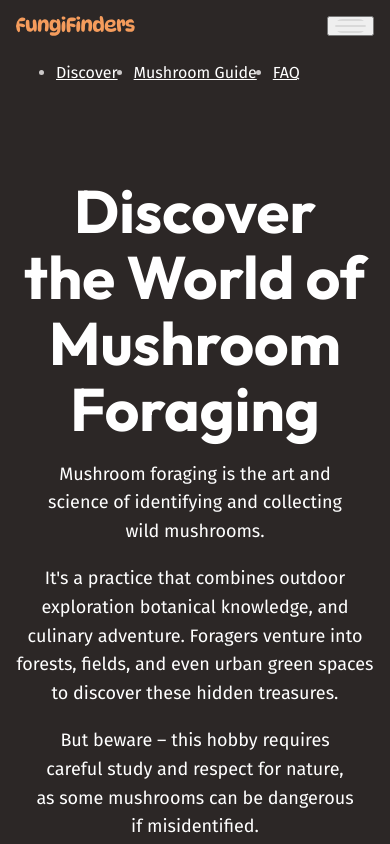
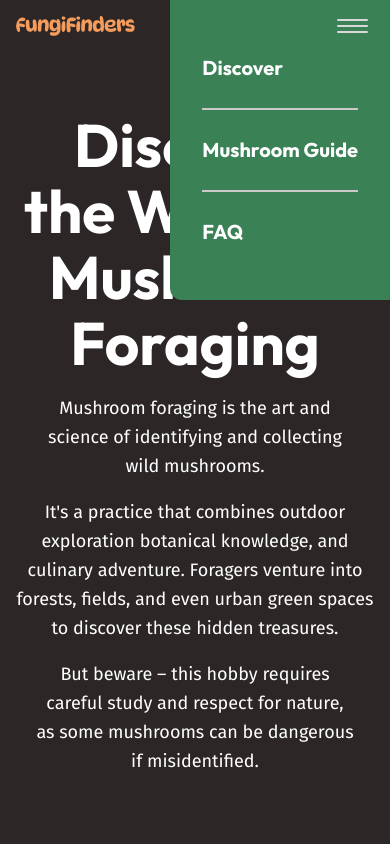
Before and after one commit to Karinacho/css-professional-website, a website: page index.html in a window 390 px wide. Both pictures are taken after a click on the button "Menu". Shown: the top 844 px of the page. Drawn offline with Linux system fonts and the light colour scheme.

Commit message:
hamburger menu mobile
Signed-off-by: Karinacho <kari.cholakova@gmail.com>

```diff
--- a/index.html
+++ b/index.html
@@ -10,6 +10,7 @@
             href="https://fonts.googleapis.com/css2?family=Fira+Sans:wght@400;700&family=Outfit:wght@100..900&display=swap"
             rel="stylesheet"
         />
+        <script src="main.js" defer></script>
         <title>Fungi Finders</title>
     </head>
 
--- /dev/null
+++ b/main.js
@@ -0,0 +1,14 @@
+const navToggle = document.querySelector('[aria-controls="primary-nav"]');
+const primaryNav = document.querySelector('.primary-nav');
+
+navToggle.addEventListener('click', () => {
+    const navOpened = navToggle.getAttribute('aria-expanded') === 'true';
+
+    if (navOpened) {
+        navToggle.setAttribute('aria-expanded', 'false');
+    } else {
+        navToggle.setAttribute('aria-expanded', 'true');
+    }
+
+
+})
--- a/style.css
+++ b/style.css
@@ -303,10 +303,70 @@
         justify-content: space-between;
     }
 
+    [aria-controls='primary-nav'] {
+        z-index: 100;
+        background-color: transparent;
+        border: 0;
+        cursor: pointer;
+
+        img {
+            border-radius: 0;
+        }
+    }
+
+    [aria-controls='primary-nav'] {
+        display: none;
+    }
+
     .primary-navigation {
         ul {
             display: flex;
             gap: 0.5rem 1rem;
+        }
+
+        li {
+            list-style: none;
+        }
+
+        a {
+            text-decoration: none;
+        }
+
+        @media (width < 760px) {
+            display: none;
+
+            position: absolute;
+            z-index: 10;
+            top: 0;
+            right: 0;
+            font-size: var(--font-size-lg);
+            font-weight: 700;
+            font-family: var(--ff-heading);
+            background-color: var(--background-accent-main);
+            padding: 2rem;
+            border-radius: 0 0 0 var(--border-radius-lg);
+
+            ul {
+                flex-direction: column;
+                gap: 0;
+                padding-inline-start: 0;
+            }
+
+            li + li {
+                margin-block-start: 1.5rem;
+                padding-block-start: 1.5rem;
+                border-top: 2px solid; var(--backgrround-accent-light);
+            }
+        }
+    }
+
+    @media (width < 760px) {
+        [aria-controls='primary-nav'] {
+            display: block;
+        }
+
+        [aria-expanded='true'] ~ .primary-navigation {
+            display: block;
         }
     }
 
```
Also changed, not shown: 1 other file.
